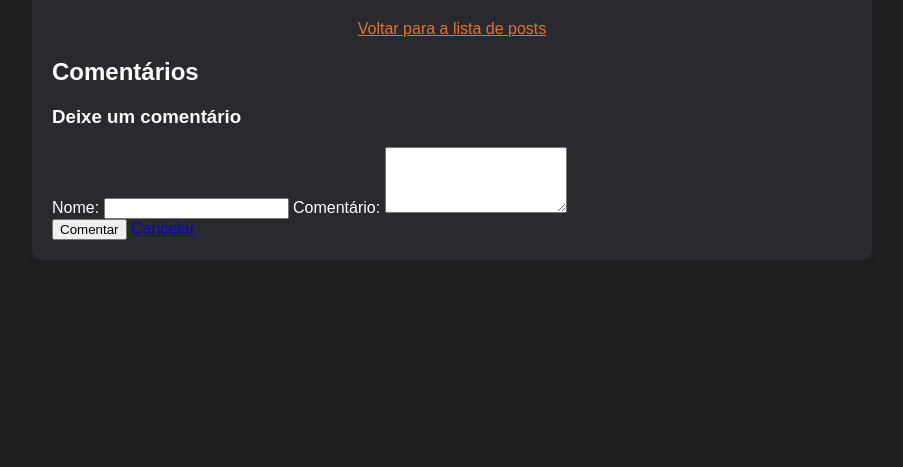
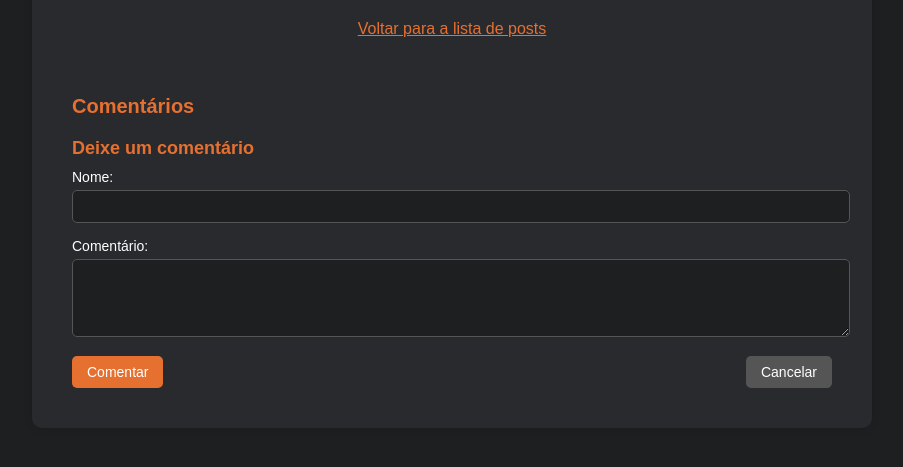
Before and after one commit to kensdy/Community, a Flask app: template templates/post.html in a window 1280 px wide. Shown: the part 72-539 px from the top of the page, without its empty margins (188-1091 px from the left). Run offline with Flask 3, Linux system fonts and the light colour scheme; the template is opened without the code that fills it, so the values that code supplies are empty.

Commit message:
Update styles.css

```diff
--- a/static/styles.css
+++ b/static/styles.css
@@ -128,3 +128,93 @@ body {
 .back-to-list-link a:hover {
     text-decoration: underline;
 }
+
+.comments-section {
+    margin-top: 20px;
+    padding: 20px;
+    background-color: #292A2E;
+    border-radius: 10px;
+    box-shadow: 0 0 0px rgba(0, 0, 0, 0.1);
+    max-width: calc(100% - 40px); /* 20px de cada lado para padding */
+}
+
+.comments-section h2 {
+    color: #E67030;
+    font-size: 20px;
+    margin-bottom: 10px;
+}
+
+.comments-section li {
+    margin-bottom: 8px; /* Adicione este espaçamento entre os comentários */
+}
+
+.comment-form {
+    margin-top: 20px;
+}
+
+.comment-form label {
+    display: block;
+    font-size: 14px;
+    margin-bottom: 5px;
+    color: #FFFFFF;
+}
+.comment-form input,
+.comment-form textarea {
+    width: 100%;
+    padding: 8px;
+    margin-bottom: 15px;
+    border: 1px solid #555;
+    border-radius: 5px;
+    background-color: #1E1F21;
+    color: #FFFFFF;
+}
+
+.comment-form button {
+    background-color: #E67030;
+    color: #FFFFFF;
+    padding: 10px 15px;
+    border: none;
+    border-radius: 5px;
+    cursor: pointer;
+    font-size: 16px;
+}
+
+.comment-form button:hover {
+    background-color: #F55941;
+}
+
+.comment-form h3 {
+    font-size: 18px;
+    color: #E67030;
+    margin-bottom: 10px;
+}
+
+.form-buttons {
+    display: flex;
+    justify-content: space-between;
+}
+
+.form-buttons button,
+.form-buttons a {
+    padding: 8px 15px;
+    border: none;
+    border-radius: 5px;
+    cursor: pointer;
+    font-size: 14px;
+    text-decoration: none;
+}
+
+.form-buttons button {
+    background-color: #E67030;
+    color: #FFFFFF;
+}
+
+.form-buttons a {
+    background-color: #555;
+    color: #FFFFFF;
+}
+
+.form-buttons button:hover,
+.form-buttons a:hover {
+    background-color: #F55941;
+}
```
